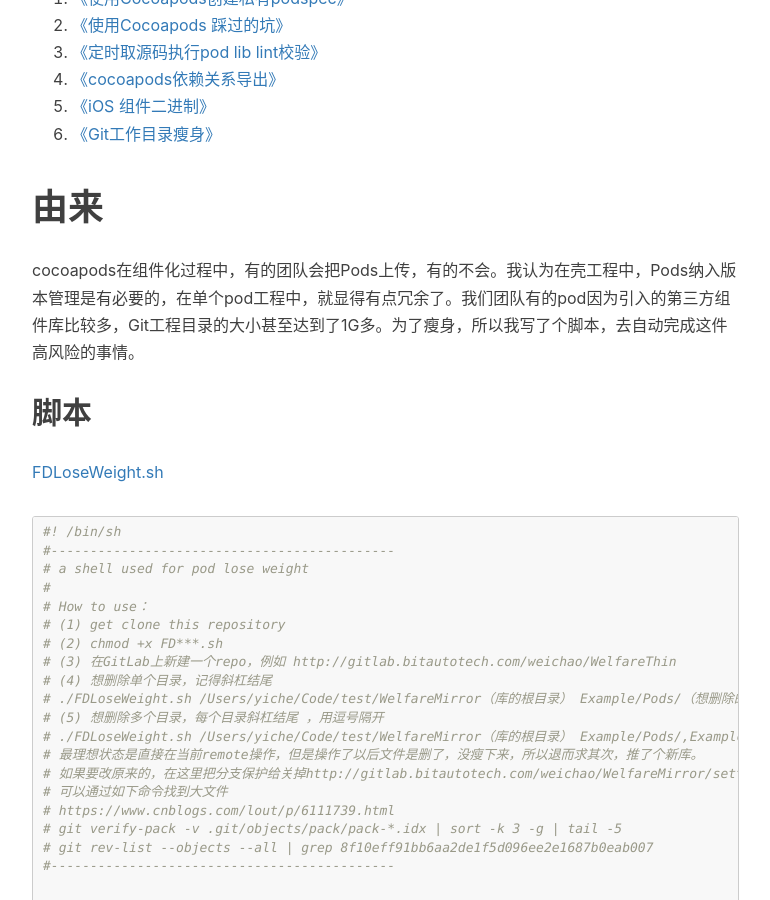
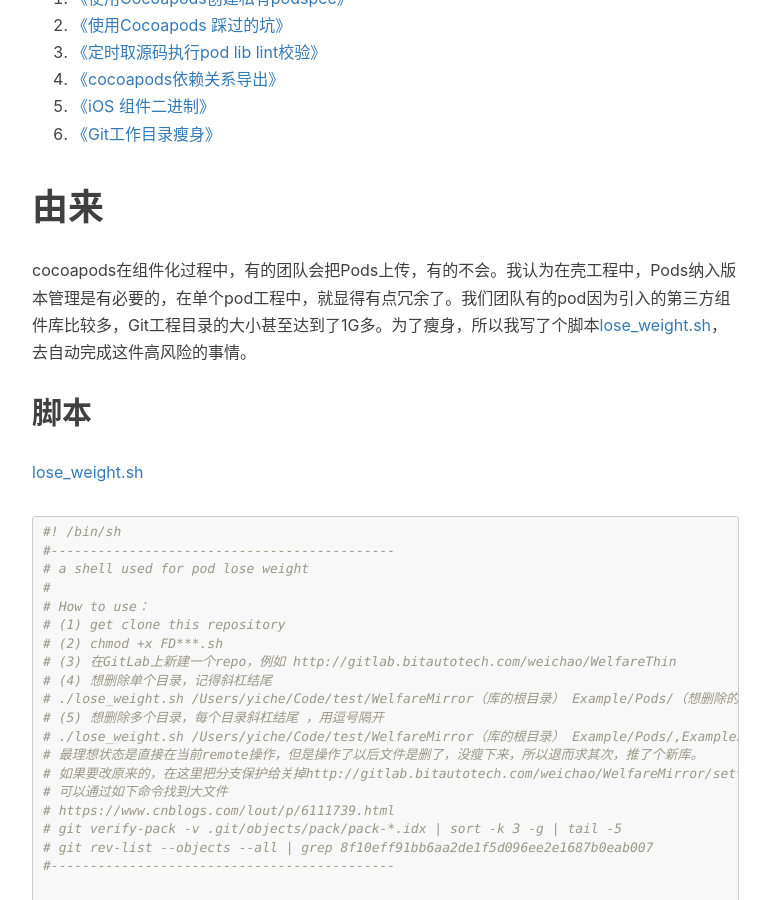
Before and after one commit to toolazytoname/toolazytoname.github.io, a Jekyll site: the page built from _posts/2019-08-08-Git-lose-weight.markdown, in a window 1280 px wide and 900 px high, scrolled down 579 px. Shown: the whole window, without its empty margins (233-1003 px from the left). Built offline with Jekyll 4.4.1, drawn with Linux system fonts in a browser that asks for light colours; nearby versions of some CDN libraries; comment, search, counter and statistics services are not loaded.

Commit message:
edit lose-weight

```diff
--- a/_posts/2019-08-08-Git-lose-weight.markdown
+++ b/_posts/2019-08-08-Git-lose-weight.markdown
@@ -28,11 +28,11 @@ iOS组件化系列
 
 # 由来
 
-cocoapods在组件化过程中，有的团队会把Pods上传，有的不会。我认为在壳工程中，Pods纳入版本管理是有必要的，在单个pod工程中，就显得有点冗余了。我们团队有的pod因为引入的第三方组件库比较多，Git工程目录的大小甚至达到了1G多。为了瘦身，所以我写了个脚本，去自动完成这件高风险的事情。
+cocoapods在组件化过程中，有的团队会把Pods上传，有的不会。我认为在壳工程中，Pods纳入版本管理是有必要的，在单个pod工程中，就显得有点冗余了。我们团队有的pod因为引入的第三方组件库比较多，Git工程目录的大小甚至达到了1G多。为了瘦身，所以我写了个脚本[lose_weight.sh](https://raw.githubusercontent.com/toolazytoname/FDRepoPush/master/lose_weight.sh)，去自动完成这件高风险的事情。
 
 ## 脚本
 
-[FDLoseWeight.sh](https://raw.githubusercontent.com/toolazytoname/FDRepoPush/master/FDLoseWeight.sh)
+[lose_weight.sh](https://raw.githubusercontent.com/toolazytoname/FDRepoPush/master/lose_weight.sh)
 
 ~~~shell
 #! /bin/sh
@@ -44,9 +44,9 @@ cocoapods在组件化过程中，有的团队会把Pods上传，有的不会。
 #         (2) chmod +x FD***.sh
 #         (3) 在GitLab上新建一个repo，例如 http://gitlab.bitautotech.com/weichao/WelfareThin
 #         (4) 想删除单个目录，记得斜杠结尾
-#              ./FDLoseWeight.sh  /Users/yiche/Code/test/WelfareMirror（库的根目录） Example/Pods/（想删除的文件夹） http://gitlab.bitautotech.com/weichao/WelfareThin（新目录地址）
+#              ./lose_weight.sh  /Users/yiche/Code/test/WelfareMirror（库的根目录） Example/Pods/（想删除的文件夹） http://gitlab.bitautotech.com/weichao/WelfareThin（新目录地址）
 #         (5) 想删除多个目录，每个目录斜杠结尾 ，用逗号隔开
-#             ./FDLoseWeight.sh  /Users/yiche/Code/test/WelfareMirror（库的根目录） Example/Pods/,Example2（想删除的文件夹数组） http://gitlab.bitautotech.com/weichao/WelfareThin（新目录地址）
+#             ./lose_weight.sh  /Users/yiche/Code/test/WelfareMirror（库的根目录） Example/Pods/,Example2（想删除的文件夹数组） http://gitlab.bitautotech.com/weichao/WelfareThin（新目录地址）
 #  最理想状态是直接在当前remote操作，但是操作了以后文件是删了，没瘦下来，所以退而求其次，推了个新库。
 #  如果要改原来的，在这里把分支保护给关掉http://gitlab.bitautotech.com/weichao/WelfareMirror/settings/repository  点击unprotect，记得完事后重新保护上
 #  可以通过如下命令找到大文件
@@ -126,6 +126,7 @@ git push -u thin --all
 git push -u thin --tags
 
 
+
 ~~~
 
 
```
